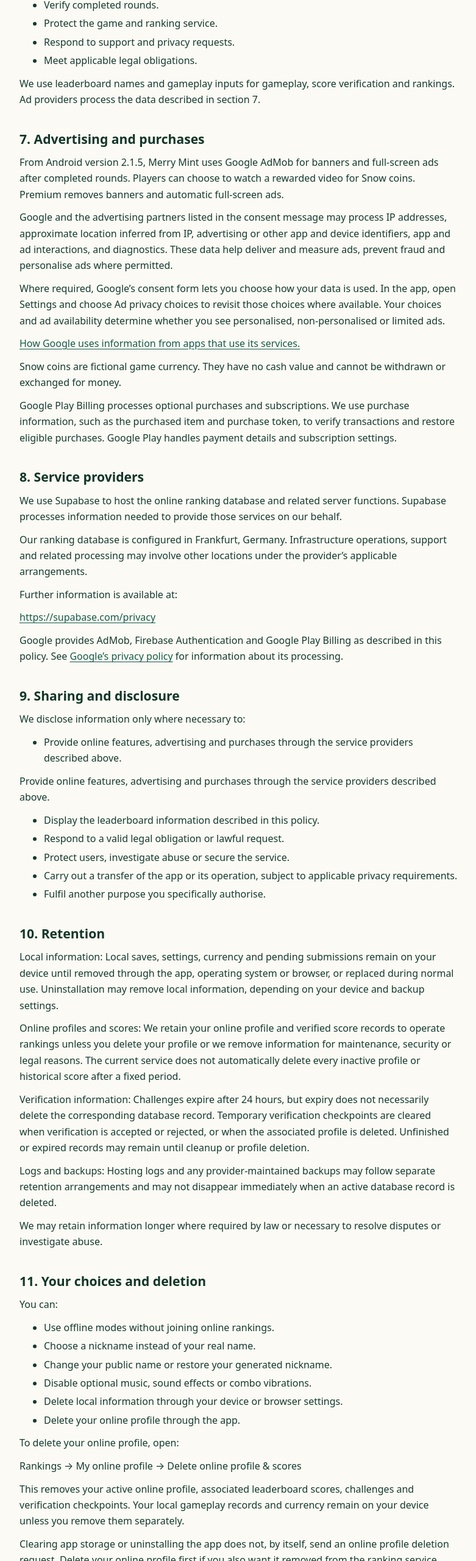
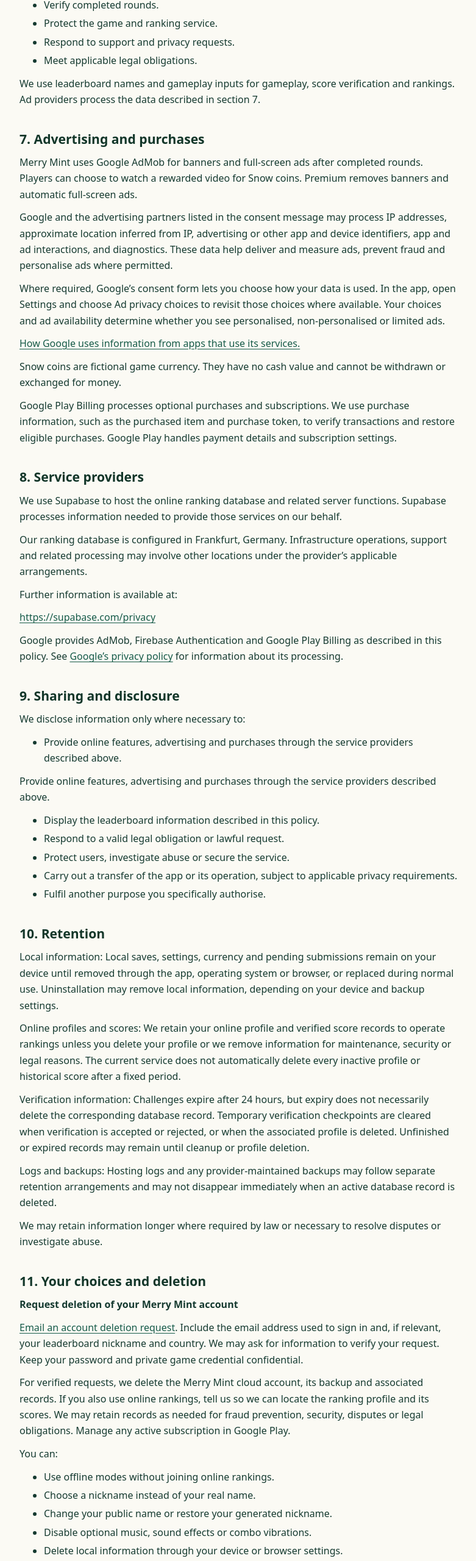
Before and after one commit to robinvangame3-ctrl/robinvangame3-ctrl.github.io, a plain HTML site: page privacy.html in a window 1280 px wide. Shown: the part 3112-5672 px from the top of the page at 61% size, without its empty margins (248-1029 px from the left). Drawn offline with Linux system fonts and the light colour scheme.

Commit message:
Update privacy.html

```diff
--- a/privacy.html
+++ b/privacy.html
@@ -91,7 +91,7 @@
 </ul>
 <p>We use leaderboard names and gameplay inputs for gameplay, score verification and rankings. Ad providers process the data described in section 7.</p>
 <h2>7. Advertising and purchases</h2>
-<p>From Android version 2.1.5, Merry Mint uses Google AdMob for banners and full-screen ads after completed rounds. Players can choose to watch a rewarded video for Snow coins. Premium removes banners and automatic full-screen ads.</p>
+<p>Merry Mint uses Google AdMob for banners and full-screen ads after completed rounds. Players can choose to watch a rewarded video for Snow coins. Premium removes banners and automatic full-screen ads.</p>
 <p>Google and the advertising partners listed in the consent message may process IP addresses, approximate location inferred from IP, advertising or other app and device identifiers, app and ad interactions, and diagnostics. These data help deliver and measure ads, prevent fraud and personalise ads where permitted.</p>
 <p>Where required, Google’s consent form lets you choose how your data is used. In the app, open Settings and choose Ad privacy choices to revisit those choices where available. Your choices and ad availability determine whether you see personalised, non-personalised or limited ads.</p>
 <p><a href="https://policies.google.com/technologies/partner-sites">How Google uses information from apps that use its services.</a></p>
@@ -122,7 +122,10 @@
 <p>Verification information: Challenges expire after 24 hours, but expiry does not necessarily delete the corresponding database record. Temporary verification checkpoints are cleared when verification is accepted or rejected, or when the associated profile is deleted. Unfinished or expired records may remain until cleanup or profile deletion.</p>
 <p>Logs and backups: Hosting logs and any provider-maintained backups may follow separate retention arrangements and may not disappear immediately when an active database record is deleted.</p>
 <p>We may retain information longer where required by law or necessary to resolve disputes or investigate abuse.</p>
-<h2>11. Your choices and deletion</h2>
+<h2 id="account-deletion">11. Your choices and deletion</h2>
+<p><strong>Request deletion of your Merry Mint account</strong></p>
+<p><a href="mailto:robinvangame3@gmail.com?subject=Merry%20Mint%20account%20deletion">Email an account deletion request</a>. Include the email address used to sign in and, if relevant, your leaderboard nickname and country. We may ask for information to verify your request. Keep your password and private game credential confidential.</p>
+<p>For verified requests, we delete the Merry Mint cloud account, its backup and associated records. If you also use online rankings, tell us so we can locate the ranking profile and its scores. We may retain records as needed for fraud prevention, security, disputes or legal obligations. Manage any active subscription in Google Play.</p>
 <p>You can:</p>
 <ul>
 <li>Use offline modes without joining online rankings.</li>
```
